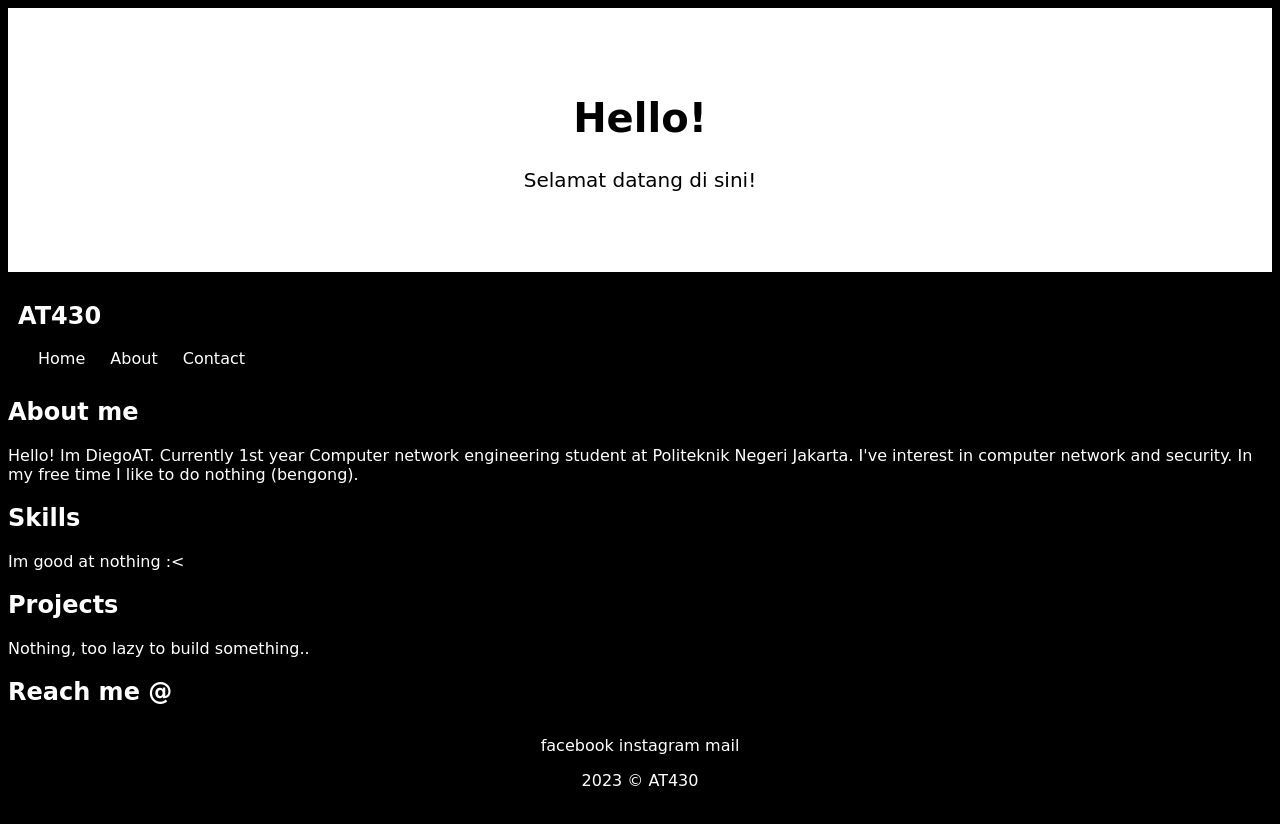
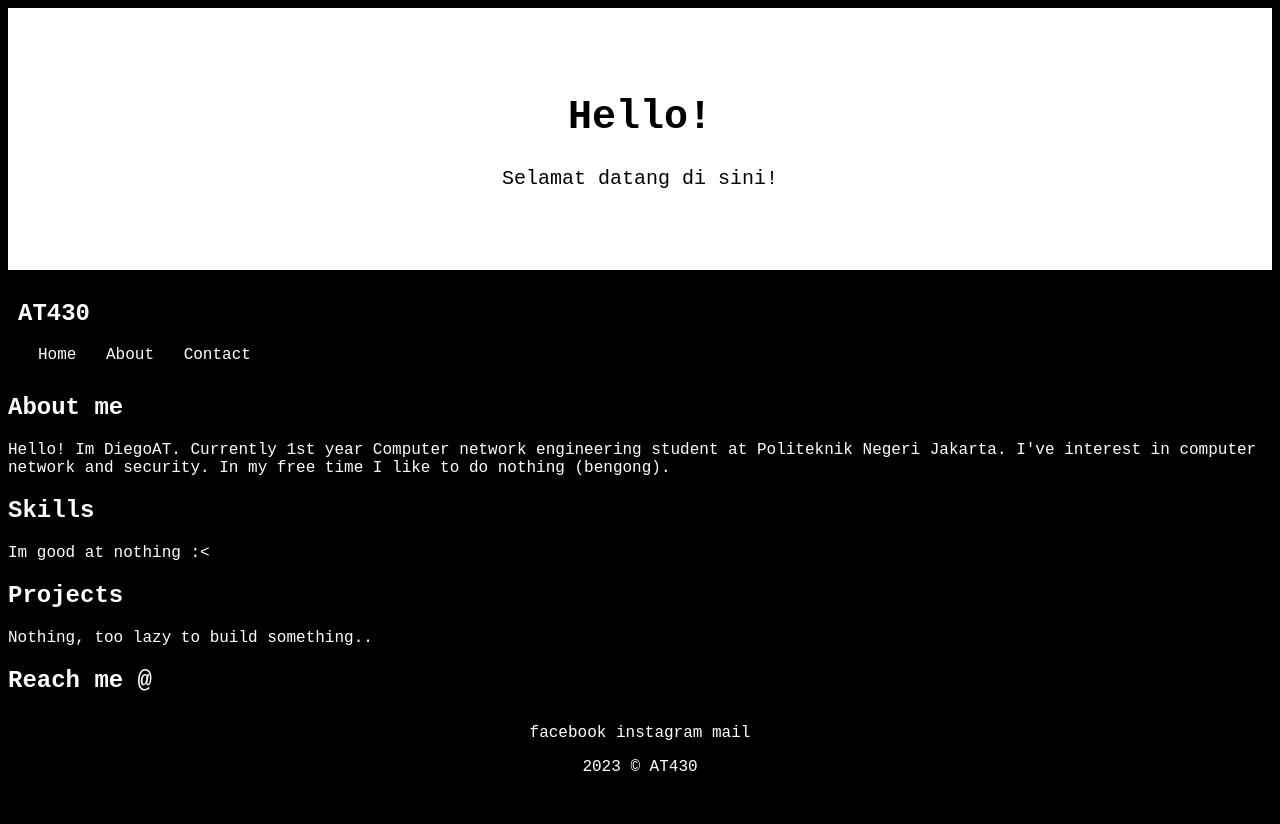
Before and after one commit to AT043/at043.github.io, a PHP site: page / in a window 1280 px wide. After the commit the page ends 771 px from the top, so only its background shows below. Run offline with PHP 8.4, Linux system fonts and the light colour scheme.

Commit message:
change font

```diff
--- a/style.css
+++ b/style.css
@@ -3,7 +3,7 @@ html {
 }
 body {
     background: #000;
-    font-family: cursive;
+    font-family: 'Courier New', Courier, monospace;
     color: white;
 }
 
```
